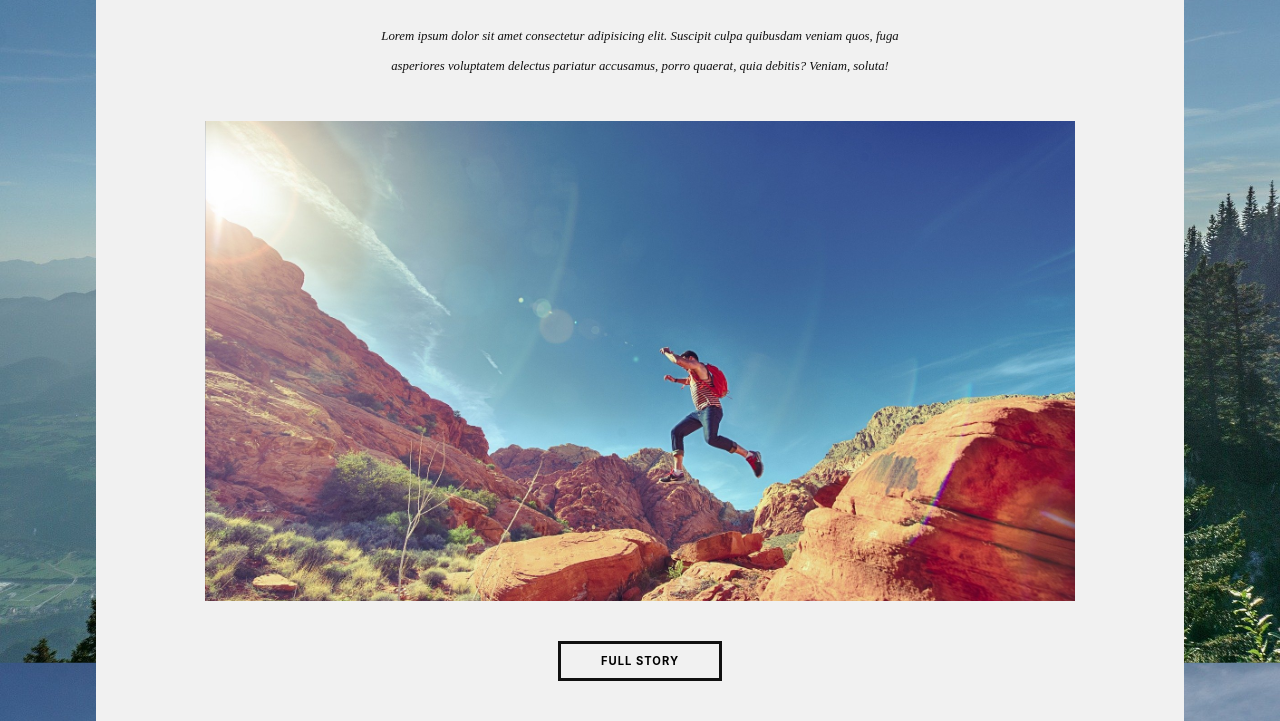
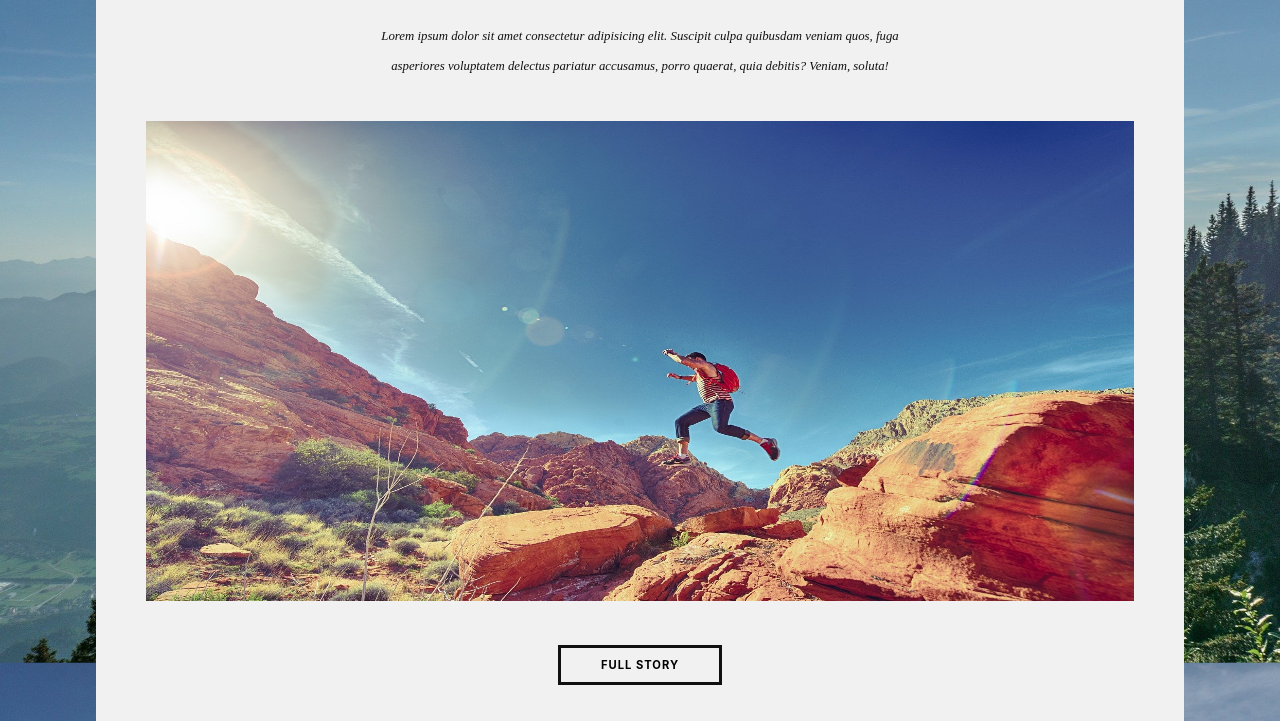
Before and after one commit to fromBAKA/explorerlamontagne.github.io, a plain HTML site: page index.html in a window 1280 px wide. Shown: the part 1120-1841 px from the top of the page. Drawn offline with Linux system fonts and the light colour scheme.

Commit message:
correction

```diff
--- a/assets/styles/layout/_section1.scss
+++ b/assets/styles/layout/_section1.scss
@@ -111,17 +111,19 @@
     }
 
     .img-1 {
-        background: url(../images/pic01.jpg) center/cover;
-        width: 80%;
+        width: 100%;
+        padding: 0 50px;
         height: 60vh;
         margin: 0 auto;
 
         @media screen and (max-width: 606px) {
             height: 30vh;
+            padding: 0 30px;
         }
 
         @media screen and (max-width: 350px) {
             height: 20vh;
+            padding: 0 20px;
         }
     }
 
--- a/index.html
+++ b/index.html
@@ -47,7 +47,7 @@
             <p class="date">April 25, 2017</p>
             <h2>And this is a massive headline</h2>
             <p class="p-sous-h2"><em> Lorem ipsum dolor sit amet consectetur adipisicing elit. Suscipit culpa quibusdam veniam quos, fuga asperiores voluptatem delectus pariatur accusamus, porro quaerat, quia debitis? Veniam, soluta!</em></p>
-            <div class="img-1"></div>
+            <img class="img-1" src="./assets/images/pic01.jpg" alt="un homme qui saute">
             <a href="#"><button>full story</button></a>
         </div>
 
```
Also changed, not shown: assets/styles/index.css, 1 other file.
